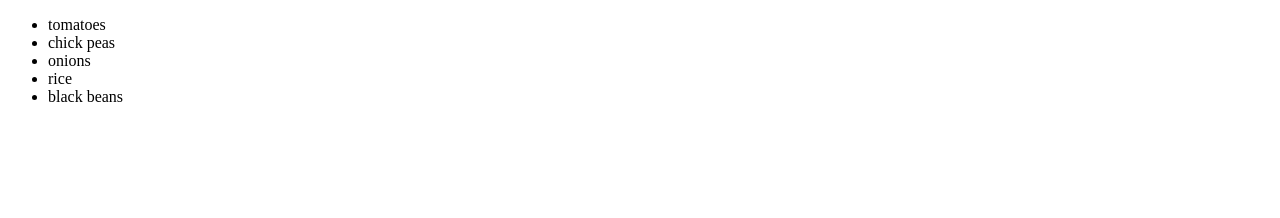
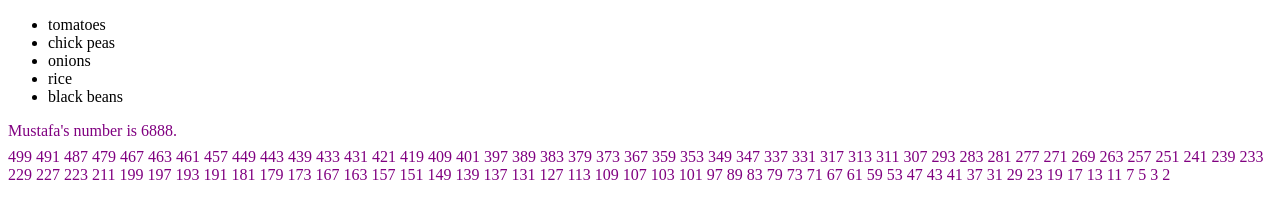
Before and after one commit to jasminepvo/fundamentals-jsbasics, a plain HTML site: page fundamentals-pt4/loops.html in a window 1280 px wide. Drawn offline with Linux system fonts and the light colour scheme.

Commit message:
Learned objects and constructors

```diff
--- a/fundamentals-pt4/loops.html
+++ b/fundamentals-pt4/loops.html
@@ -25,6 +25,7 @@
 
   </body>
   <script>
+    // Task 1
     const myArray = ['tomatoes', 'chick peas', 'onions', 'rice', 'black beans'];
     const list = document.createElement('ul');
 
@@ -34,10 +35,65 @@
       listItem.textContent = item;
       list.appendChild(listItem);
     }
-    // Don't edit the code below here!
 
     const section = document.querySelector('section');
     section.appendChild(list);
+
+    // Task 2
+    const name = 'Mustafa';
+    const para = document.createElement('p');
+
+    const phonebook = [
+      { name : 'Chris', number : '1549' },
+      { name : 'Li Kang', number : '9634' },
+      { name : 'Anne', number : '9065' },
+      { name : 'Francesca', number : '3001' },
+      { name : 'Mustafa', number : '6888' },
+      { name : 'Tina', number : '4312' },
+      { name : 'Bert', number : '7780' },
+      { name : 'Jada', number : '2282' },
+    ]
+
+    // In this next task, we want you to write a simple program that, given a name, searches an array of objects containing names and phone numbers (phonebook) and, if it finds the name, outputs the name and phone number into the paragraph (para) and then exits the loop before it has run its course.
+    for(let i=0; i < phonebook.length; i++){
+      if(phonebook[i].name === name) {
+        para.textContent = `${ phonebook[i].name }'s number is ${ phonebook[i].number }.`;
+        break;
+      }
+
+      if(i === phonebook.length) {
+        para.textContent = 'Name not found in the phonebook';
+      }
+
+      i++;
+    }
+
+    const section2 = document.querySelector('section');
+    section2.appendChild(para);
+
+    // Task 3
+    let i = 500;
+    const paragraph = document.createElement('p');
+
+    function isPrime(num) {
+      for(let i = 2; i < num; i++) {
+        if(num % i === 0) {
+          return false;
+        }
+      }
+      return true;
+    }
+    // Finally, you'll need to use a loop to go through the numbers 1 to 500, backwards, and run the isPrime() function on them. For each number that isn't a prime number, use the continue keyword to move on to the next loop iteration. For each one that is a prime number, add it to the paragraph's textContent.
+  do {
+    if (isPrime(i)) {
+      paragraph.textContent += `${i} `;
+    }
+    i--;
+  } while (i > 1);
+
+    const section3 = document.querySelector('section');
+    section3.appendChild(paragraph);
+
   </script>
 
 </html>
```
Also changed, not shown: objects/index.html (added, +44 -0 lines), 1 other file.
